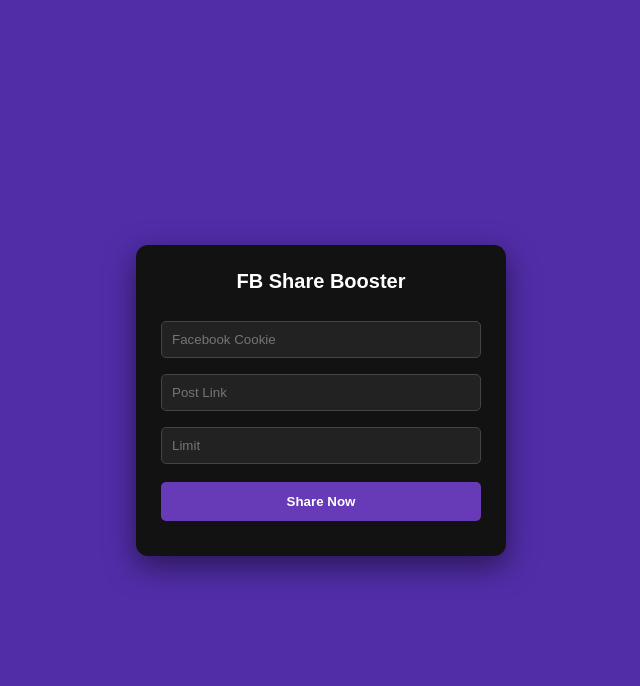
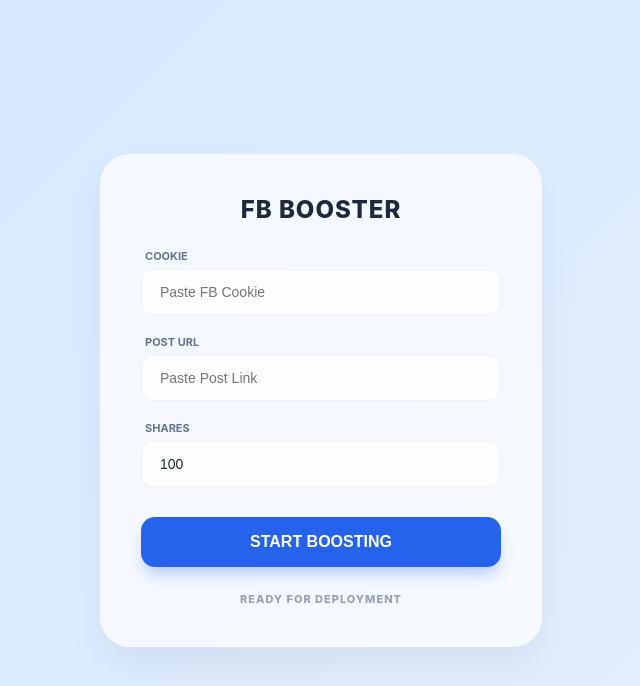
Before and after one commit to Glaizel02/Spamshare, a website: page index.html in a window 1280 px wide. Shown: the whole page, without its empty margins (319-959 px from the left). Drawn offline with Linux system fonts and the light colour scheme.

Commit message:
Update index.html

```diff
--- a/index.html
+++ b/index.html
@@ -1,37 +1,180 @@
 <!DOCTYPE html>
-<html>
+<html lang="en">
 <head>
-    <title>FB Share Booster</title>
+    <meta charset="UTF-8">
+    <meta name="viewport" content="width=device-width, initial-scale=1.0">
+    <title>FB Share Booster | Glass Edition</title>
     <style>
-        body { background: #512da8; font-family: sans-serif; display: flex; justify-content: center; align-items: center; height: 100vh; margin: 0; }
-        .card { background: #121212; padding: 25px; border-radius: 12px; width: 320px; color: white; box-shadow: 0 10px 30px rgba(0,0,0,0.5); }
-        .title { font-size: 20px; font-weight: bold; margin-bottom: 20px; text-align: center; }
-        input { width: 100%; padding: 10px; margin: 8px 0; background: #222; border: 1px solid #444; color: white; border-radius: 5px; box-sizing: border-box; }
-        button { width: 100%; padding: 12px; background: #673ab7; border: none; color: white; border-radius: 5px; cursor: pointer; font-weight: bold; margin-top: 10px; }
+        :root {
+            --primary-blue: #2563eb;
+            --dark-blue: #1d4ed8;
+            --glass-bg: rgba(255, 255, 255, 0.7);
+            --glass-border: rgba(255, 255, 255, 0.4);
+        }
+
+        body {
+            margin: 0;
+            padding: 0;
+            height: 100vh;
+            display: flex;
+            justify-content: center;
+            align-items: center;
+            font-family: 'Inter', system-ui, -apple-system, sans-serif;
+            /* Smooth Blue Gradient Background */
+            background: linear-gradient(-45deg, #eff6ff, #dbeafe, #bfdbfe, #eff6ff);
+            background-size: 400% 400%;
+            animation: gradientBG 15s ease infinite;
+        }
+
+        @keyframes gradientBG {
+            0% { background-position: 0% 50%; }
+            50% { background-position: 100% 50%; }
+            100% { background-position: 0% 50%; }
+        }
+
+        .glass-container {
+            background: var(--glass-bg);
+            backdrop-filter: blur(15px);
+            -webkit-backdrop-filter: blur(15px);
+            border: 1px solid var(--glass-border);
+            border-radius: 30px;
+            padding: 40px;
+            width: 100%;
+            max-width: 360px;
+            box-shadow: 0 20px 40px rgba(0, 0, 0, 0.05);
+            text-align: center;
+        }
+
+        h2 {
+            margin-top: 0;
+            color: #1e293b;
+            font-size: 24px;
+            font-weight: 800;
+            margin-bottom: 25px;
+            text-transform: uppercase;
+            letter-spacing: 1px;
+        }
+
+        .input-group {
+            text-align: left;
+            margin-bottom: 20px;
+        }
+
+        label {
+            display: block;
+            margin-bottom: 6px;
+            font-weight: 700;
+            font-size: 11px;
+            color: #64748b;
+            text-transform: uppercase;
+            padding-left: 4px;
+        }
+
+        input {
+            width: 100%;
+            padding: 14px 18px;
+            border-radius: 12px;
+            border: 1px solid rgba(0, 0, 0, 0.05);
+            background: rgba(255, 255, 255, 0.8);
+            box-sizing: border-box;
+            font-size: 14px;
+            outline: none;
+            transition: all 0.3s ease;
+            color: #1e293b;
+        }
+
+        input:focus {
+            background: white;
+            border-color: var(--primary-blue);
+            box-shadow: 0 0 0 4px rgba(37, 99, 235, 0.1);
+        }
+
+        button {
+            width: 100%;
+            padding: 16px;
+            background: var(--primary-blue);
+            color: white;
+            border: none;
+            border-radius: 14px;
+            font-size: 16px;
+            font-weight: 700;
+            cursor: pointer;
+            transition: all 0.3s ease;
+            box-shadow: 0 10px 15px -3px rgba(37, 99, 235, 0.3);
+            margin-top: 10px;
+        }
+
+        button:hover {
+            background: var(--dark-blue);
+            transform: translateY(-2px);
+            box-shadow: 0 15px 25px -5px rgba(37, 99, 235, 0.4);
+        }
+
+        #status-msg {
+            margin-top: 25px;
+            font-size: 11px;
+            font-weight: 800;
+            color: #94a3b8;
+            text-transform: uppercase;
+            letter-spacing: 1px;
+        }
     </style>
 </head>
 <body>
-    <div class="card">
-        <div class="title">FB Share Booster</div>
-        <input type="text" id="cookie" placeholder="Facebook Cookie">
-        <input type="text" id="link" placeholder="Post Link">
-        <input type="number" id="limit" placeholder="Limit">
-        <button onclick="run()">Share Now</button>
-        <p id="msg" style="font-size: 10px; color: #888; text-align: center;"></p>
+
+    <div class="glass-container">
+        <h2>FB Booster</h2>
+
+        <div class="input-group">
+            <label>Cookie</label>
+            <input type="text" id="cookie" placeholder="Paste FB Cookie">
+        </div>
+
+        <div class="input-group">
+            <label>Post URL</label>
+            <input type="text" id="link" placeholder="Paste Post Link">
+        </div>
+
+        <div class="input-group">
+            <label>Shares</label>
+            <input type="number" id="limit" value="100">
+        </div>
+
+        <button onclick="runScript()">START BOOSTING</button>
+
+        <div id="status-msg">Ready for deployment</div>
     </div>
+
     <script>
-        async function run() {
-            document.getElementById('msg').innerText = "Starting Script...";
-            await fetch('/start', {
-                method: 'POST',
-                headers: {'Content-Type': 'application/json'},
-                body: JSON.stringify({
-                    cookie: document.getElementById('cookie').value,
-                    link: document.getElementById('link').value,
-                    limit: document.getElementById('limit').value
-                })
-            });
-            document.getElementById('msg').innerText = "Running in background!";
+        async function runScript() {
+            const status = document.getElementById('status-msg');
+            const data = {
+                cookie: document.getElementById('cookie').value,
+                link: document.getElementById('link').value,
+                limit: document.getElementById('limit').value
+            };
+
+            if (!data.cookie || !data.link || !data.limit) {
+                status.style.color = "#ef4444";
+                status.innerText = "Error: Fields Required";
+                return;
+            }
+
+            status.style.color = "#2563eb";
+            status.innerText = "Sending to Server...";
+
+            try {
+                const response = await fetch('/start', {
+                    method: 'POST',
+                    headers: {'Content-Type': 'application/json'},
+                    body: JSON.stringify(data)
+                });
+                const result = await response.json();
+                status.innerText = result.status;
+            } catch (err) {
+                status.style.color = "#ef4444";
+                status.innerText = "Connection Failed";
+            }
         }
     </script>
 </body>
```
